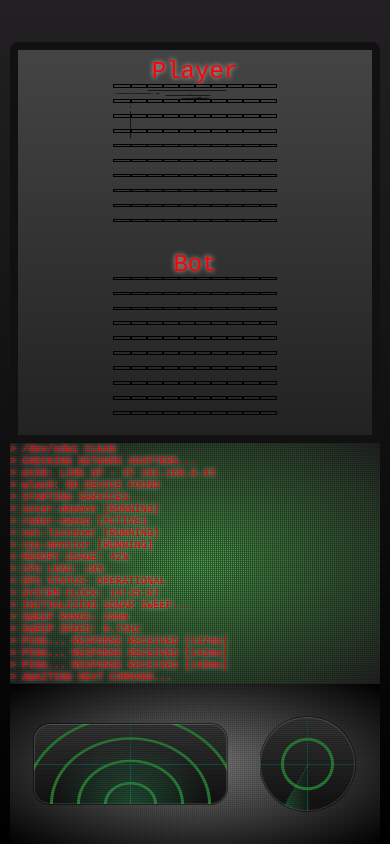
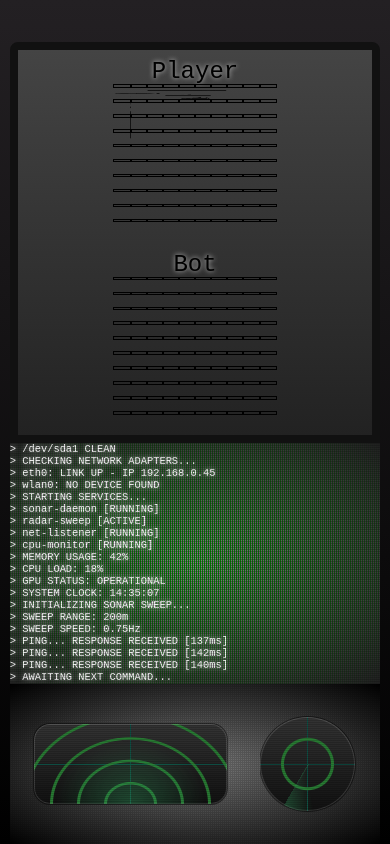
Before and after one commit to DanielBoehmeIII/battleship, a website built with webpack: page src/template.html in a window 390 px wide. Both pictures are taken after a click on the element "Quick Deploy". Built offline with nearby package versions, Linux system fonts and the light colour scheme.

```diff
--- a/src/media-query.css
+++ b/src/media-query.css
@@ -16,7 +16,6 @@
     margin: 0;
     box-sizing: border-box;
     user-select: none;
-    color: red;
   }
 
   #content-div {
@@ -48,6 +47,7 @@
     width: 50%;
     height: 50%;
     padding: 1rem;
+    overflow: hidden;
   }
 
   .board {
```
